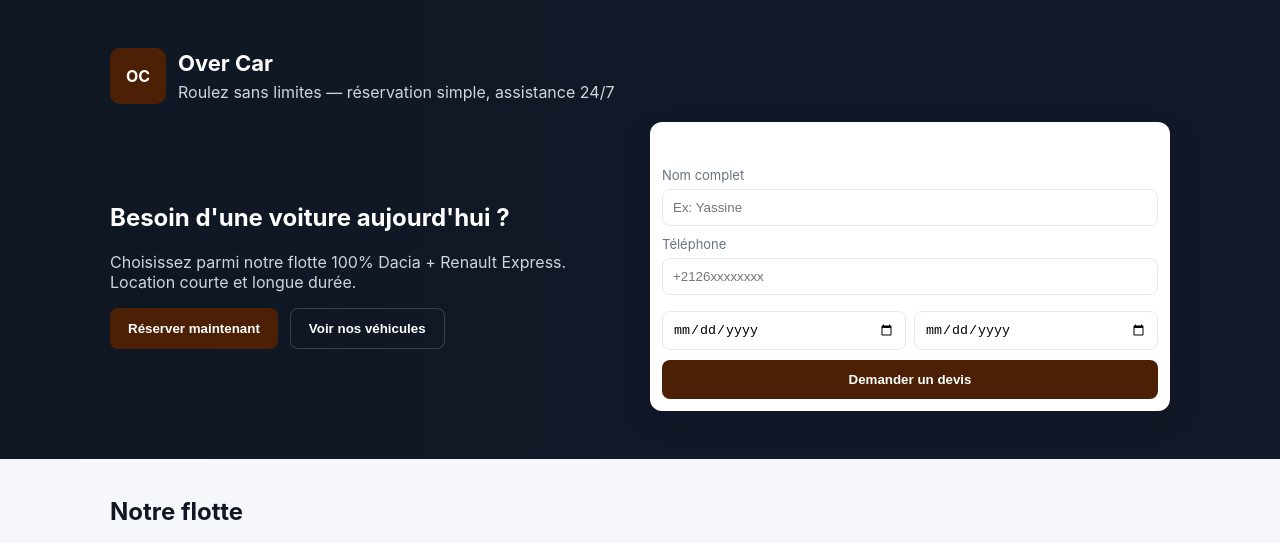
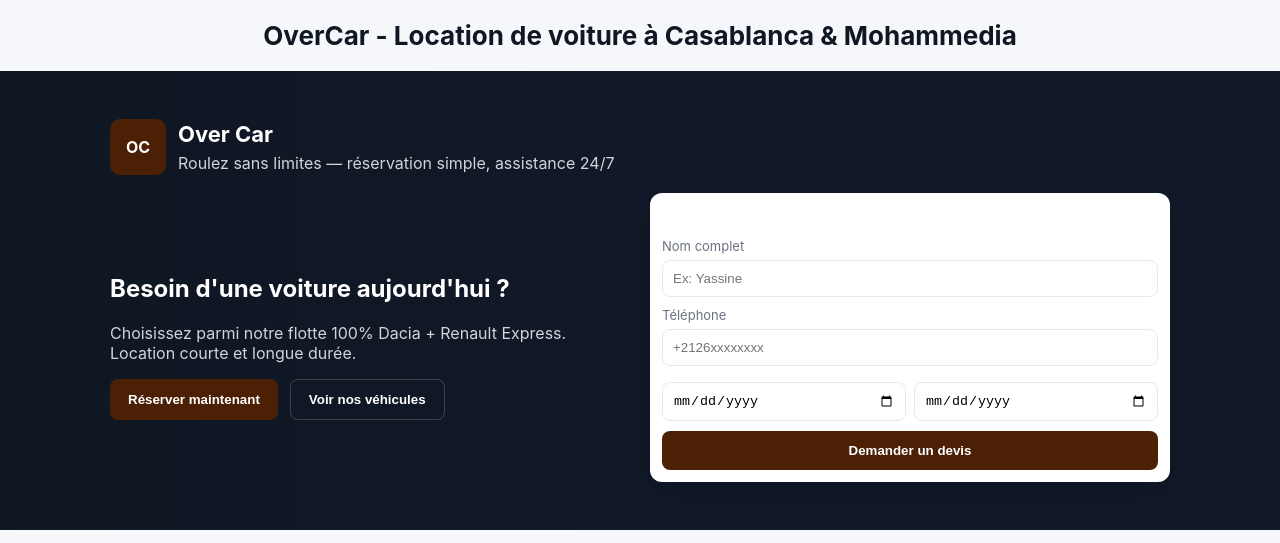
Before and after one commit to xmb042/OverCar, a plain HTML site: page index.html in a window 1280 px wide. Shown: the top 543 px of the page. Drawn offline with Linux system fonts and the light colour scheme.

Commit message:
Update index.html

```diff
--- a/index.html
+++ b/index.html
@@ -1,6 +1,8 @@
 <!doctype html>
 <html lang="fr">
 <head>
+  <title>OverCar | Location de voiture Casablanca & Mohammedia</title>
+<meta name="description" content="OverCar - Location de voiture à Casablanca et Mohammedia. Petits prix, voitures fiables, livraison rapide. Réservez votre voiture dès maintenant.">
   <meta charset="utf-8" />
   <meta name="viewport" content="width=device-width,initial-scale=1" />
   <title>Over Car — Location de voitures</title>
@@ -51,6 +53,9 @@
   </style>
 </head>
 <body>
+   <h1 style="text-align:center; padding:20px; font-size:26px;">
+OverCar - Location de voiture à Casablanca & Mohammedia
+</h1>
   <header>
     <div class="container">
       <div class="brand">
```
